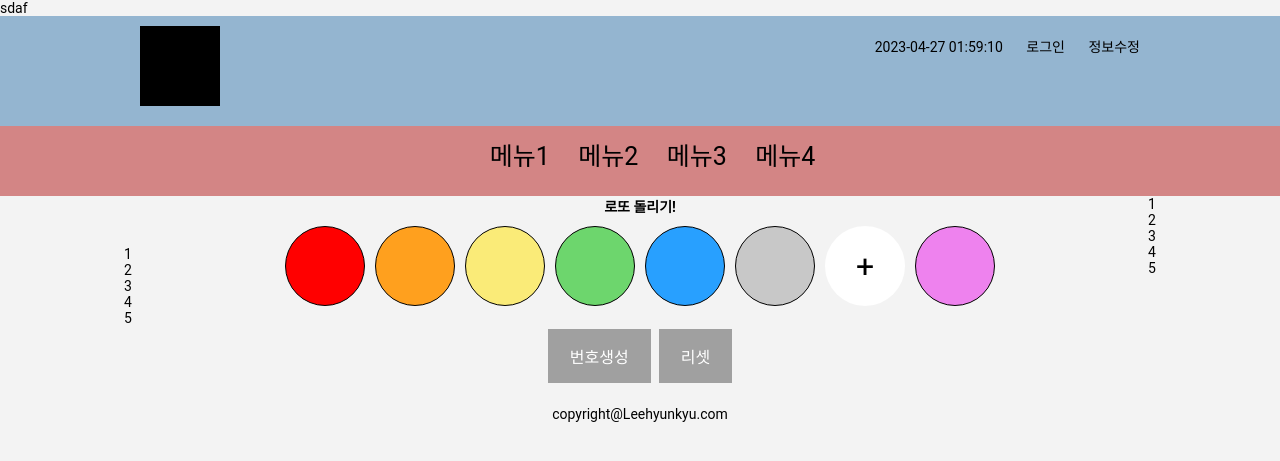
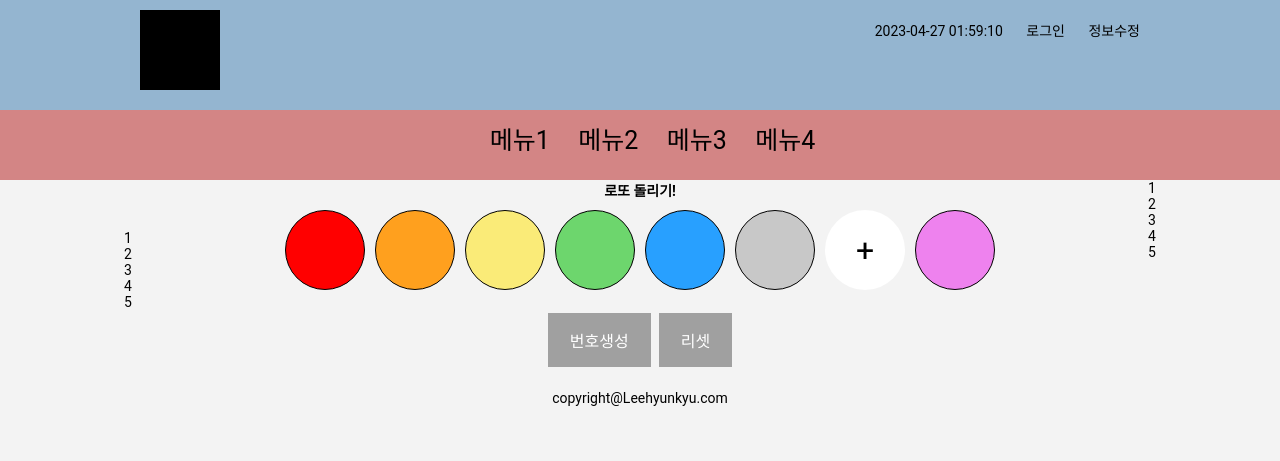
Before and after one commit to LEEHYUNKYU/lotto, a PHP site: page / in a window 1280 px wide. Shown: the top 461 px of the page. Run offline with PHP 8.4, Linux system fonts and the light colour scheme.

Commit message:
테스트

```diff
--- a/index.php
+++ b/index.php
@@ -1,7 +1,6 @@
 <?php
 	include_once('./head.sub.php');
 ?>
-sdaf
 <div class="header-info">
 	<div class="header-div">
 		<div class="header-info_mation">
```
